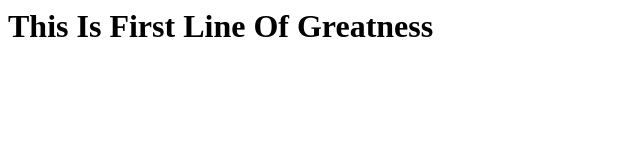
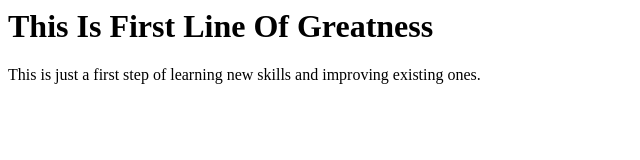
Before and after one commit to GeorgeAtMBI/Front-End-Development, a plain HTML site: page index.html in a window 1280 px wide. Shown: the whole page, without its empty margins (0-640 px from the left). Drawn offline with Linux system fonts and the light colour scheme.

Commit message:
Fixed First Paragraph

```diff
--- a/index.html
+++ b/index.html
@@ -1 +1,3 @@
 <h1> This Is First Line Of Greatness</h1>
+
+<p>This is just a first step of learning new skills and improving existing ones.</p>
```
